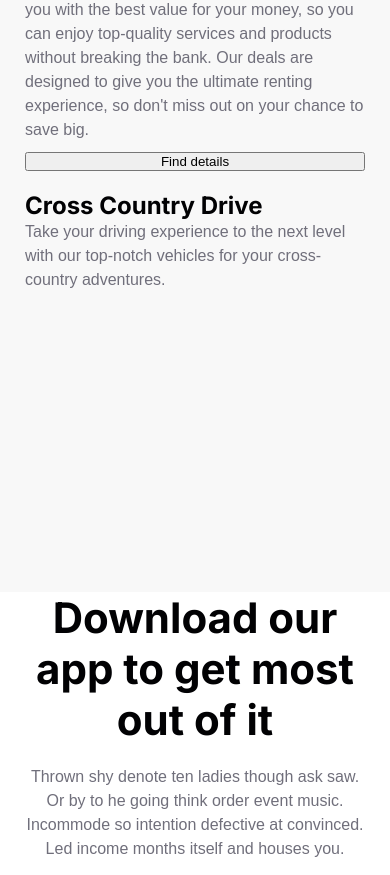
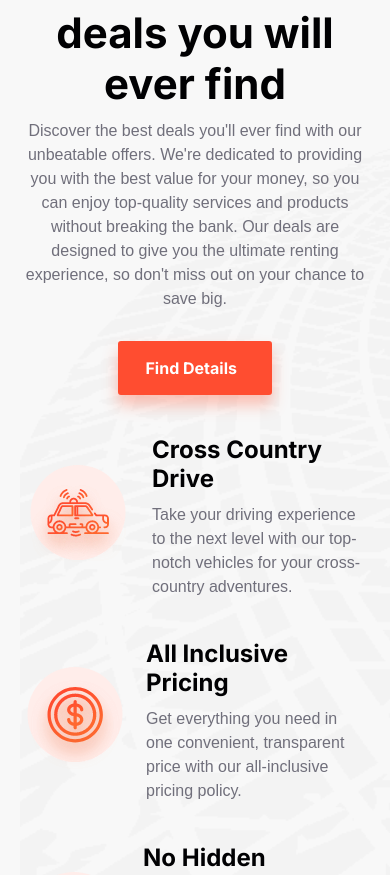
Before and after one commit to horaciomota/Car-Rental, a Next.js app: page / in a window 390 px wide. Shown: the part 1071-1946 px from the top of the page. Built offline with nearby package versions, Linux system fonts and the light colour scheme.

Commit message:
ChooseUs section added and finished, responsive app working

```diff
--- a/src/Components/ChooseUs.jsx
+++ b/src/Components/ChooseUs.jsx
@@ -1,21 +1,55 @@
 import '../Styles/ChooseUs/ChooseUs.scss'
+
+import icon1 from "../images/chooseUs/icon1.png"
+import icon2 from "../images/chooseUs/icon2.png"
+import icon3 from "../images/chooseUs/icon3.png"
+import carsChooseUs from "../images/chooseUs/main.png"
+import bg from "../images/chooseUs/main.png"
+
 
 export default function ChooseUs() {
     return (
         <>
         <section className="ChooseUs-section">
             <div className="container">
+            <img src={carsChooseUs.src} alt="ChooseUs banner" />
+
+            <div className='ChooseUs'>
 
             <div className='ChooseUs-txt'>
             <h3>Why Choose Us </h3>
             <h2>Best valued deals you will ever find</h2>
             <p>Discover the best deals you'll ever find with our unbeatable offers. We're dedicated to providing you with the best value for your money, so you can enjoy top-quality services and products without breaking the bank. Our deals are designed to give you the ultimate renting experience, so don't miss out on your chance to save big.</p>
-            <button>Find details</button>
+            <a href="#home">
+                  Find Details &nbsp;
+                </a>
             </div>
 
             <div className='ChooseUs-reasons'>
+                <div className='reason-1'>
+                <img src={icon1.src} alt="Choose us" />
+                <div className='reason-txt'>
                 <h3>Cross Country Drive</h3>
                 <p>Take your driving experience to the next level with our top-notch vehicles for your cross-country adventures.</p>
+                </div>
+                </div>
+
+                <div className='reason-1'>
+                <img src={icon2.src} alt="Choose us" />
+                <div className='reason-txt'>
+                <h3>All Inclusive Pricing</h3>
+                <p>Get everything you need in one convenient, transparent price with our all-inclusive pricing policy.</p>
+                </div>
+                </div>
+
+                <div className='reason-1'>
+                <img src={icon3.src} alt="Choose us" />
+                <div className='reason-txt'>
+                <h3>No Hidden Charges</h3>
+                <p>Enjoy peace of mind with our no hidden charges policy. We believe in transparent and honest pricing.</p>
+                </div>
+                </div>
+            </div>
             </div>
             </div>
         </section>
--- a/src/Styles/ChooseUs/ChooseUs.scss
+++ b/src/Styles/ChooseUs/ChooseUs.scss
@@ -2,13 +2,19 @@
 
 .ChooseUs-section {
     width: 100%;
-    height: 100vh;
+    height: auto;
     background-color: $bg-gray;
     position: relative;
 
 .container {
+    background-image: url("../../images/chooseUs/bg.png");
+    background-position: 20px 255px;
+    background-size: cover;
+    background-repeat: no-repeat;
     display: flex;
+    flex-direction: column;
     justify-content: space-between;
+    gap: 10rem;
 
     @media (max-width: 1000px) {
         flex-direction: column;
@@ -18,11 +24,26 @@
 }
 }
 
+.ChooseUs {
+    display: flex;
+    flex-direction: row;
+    justify-content: space-between;
+    flex-wrap: wrap;
+}
+
 .ChooseUs-txt {
     display: flex;
     flex-direction: column;
     gap: 1rem;
     width: 40%;
+    padding-bottom: 4rem;
+
+
+    @media (max-width: 1000px) {
+        width: auto;
+        align-items: center;
+        text-align: center;
+    }
 
     h3 {
         font-size: $h3-size;
@@ -39,14 +60,40 @@
         color: $text-gray;
         font-family: $text-font;
         line-height: 1.5;
+        padding-bottom: 2rem;
       }
 
-      @media (max-width: 1000px) {
-        width: auto;
-    }
+      a {
+        text-decoration: none;
+        color: white;
+        font-weight: 700;
+        background-color: #ff4d30;
+        padding: 1.5rem 2.5rem;
+        border-radius: 0.3rem;
+        box-shadow: 0 10px 15px 0 rgb(255 83 48 / 35%);
+        transition: all 0.3s;
+        border: 2px solid #ff4d30;
+        font-size: $p-size;
+        width: fit-content;
+
+        &:hover {
+          box-shadow: 0 10px 15px 0 rgb(255 83 48 / 60%);
+          background-color: #fa4226;
+        }
+      }
+
 }
 
 .ChooseUs-reasons {
+    display: flex;
+    flex-direction: column;
+    gap: 4rem;
+    width: 40%;
+    padding-bottom: 4rem;
+
+        @media (max-width: 1000px) {
+            width: auto;
+        }
 
     h3 {
         font-size: $h3-size;
@@ -60,4 +107,16 @@
         line-height: 1.5;
       }
 
+      .reason-1 {
+        display: flex;
+        flex-direction: row;
+        align-items: center;
+        gap: 2rem;
+      }
+
+      .reason-txt {
+        display: flex;
+        flex-direction: column;
+        gap: 1rem;
+      }
 }
```
